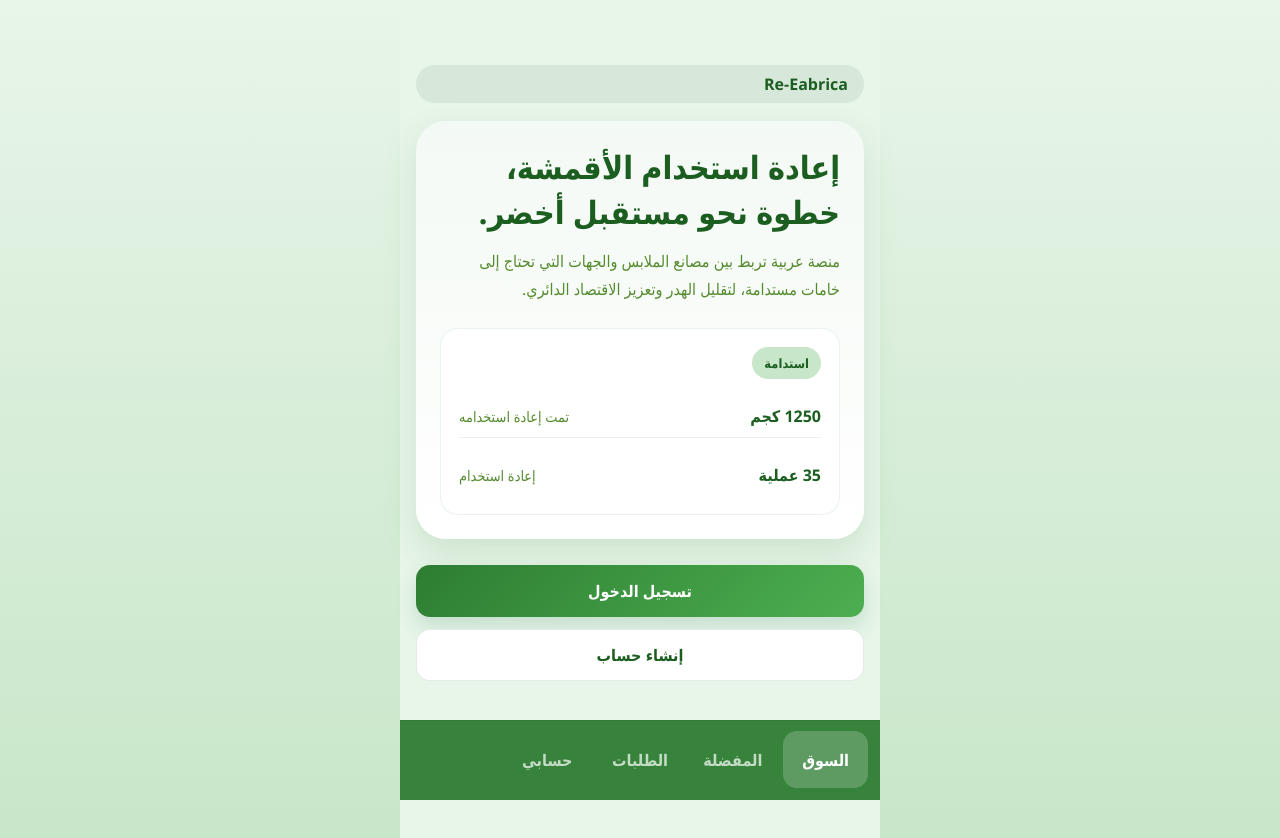
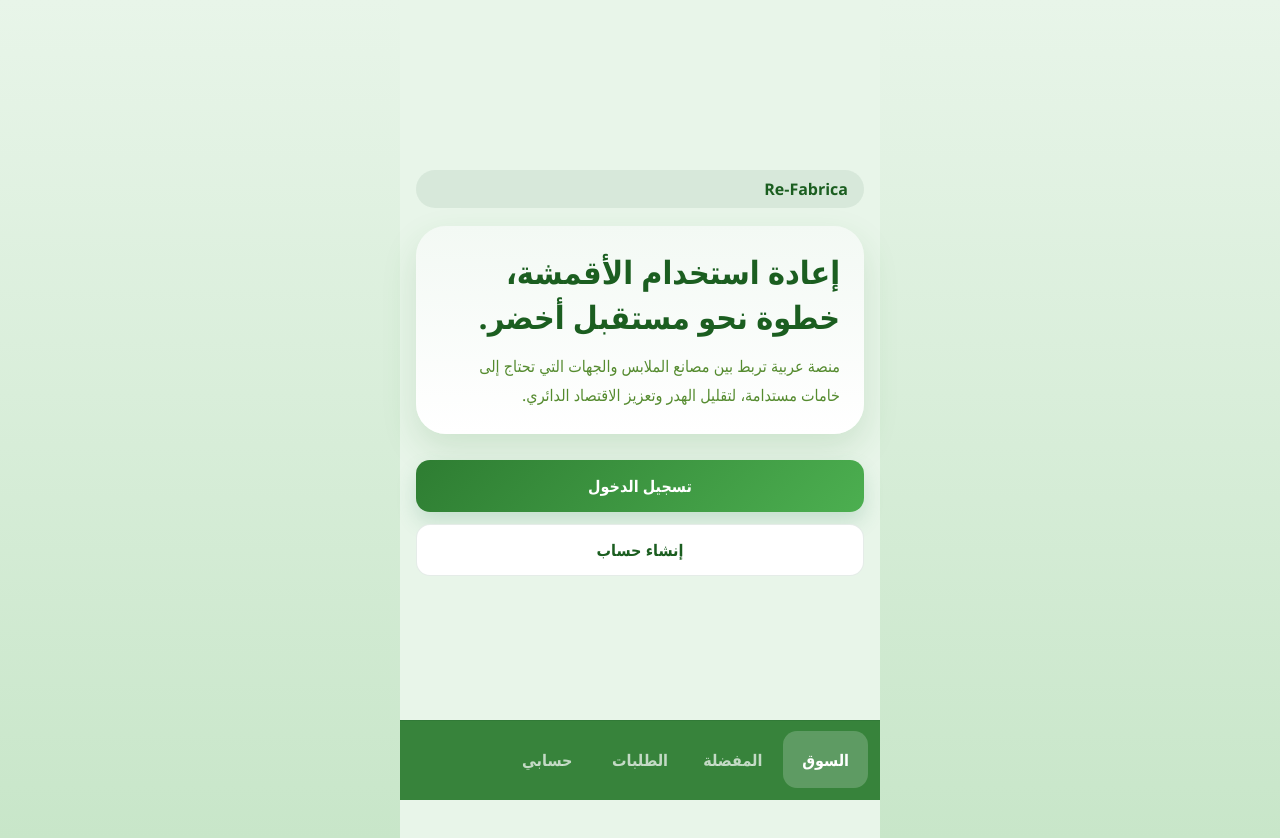
Before and after one commit to mahmoudkidera-sketch/re-fabrica, a website: page index.html in a window 1280 px wide. Drawn offline with Linux system fonts and the light colour scheme.

```diff
--- a/index.html
+++ b/index.html
@@ -3,7 +3,7 @@
   <head>
     <meta charset="UTF-8" />
     <meta name="viewport" content="width=device-width, initial-scale=1.0" />
-    <title>Re-Eabrica</title>
+    <title>Re-Fabrica</title>
     <meta
       name="description"
       content="Re-Eabrica منصة رقمية لإعادة استخدام مخلفات الأقمشة والنسيج بطريقة مستدامة."
@@ -32,7 +32,7 @@
       <main>
         <section id="welcome-screen" class="page active">
           <div class="welcome-wrapper">
-            <div class="logo-pill">Re-Eabrica</div>
+            <div class="logo-pill">Re-Fabrica</div>
             <div class="welcome-hero">
               <div class="hero-copy">
                 <h1>إعادة استخدام الأقمشة، خطوة نحو مستقبل أخضر.</h1>
@@ -41,17 +41,7 @@
                   مستدامة، لتقليل الهدر وتعزيز الاقتصاد الدائري.
                 </p>
               </div>
-              <div class="hero-card">
-                <div class="card-badge">استدامة</div>
-                <div class="stat-inline">
-                  <strong>1250 كجم</strong>
-                  <span>تمت إعادة استخدامه</span>
-                </div>
-                <div class="stat-inline">
-                  <strong>35 عملية</strong>
-                  <span>إعادة استخدام</span>
-                </div>
-              </div>
+
             </div>
 
             <div class="welcome-actions">
```
